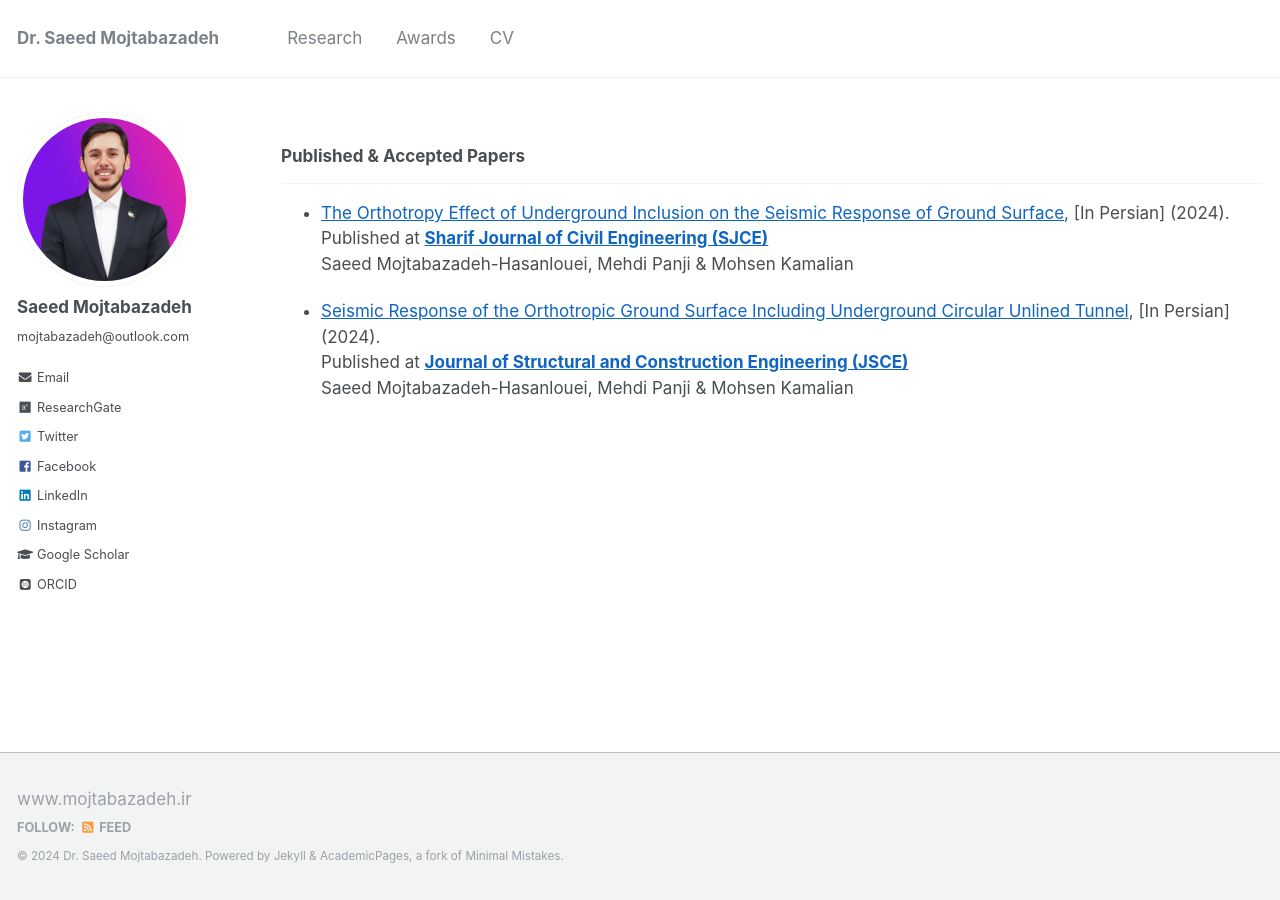
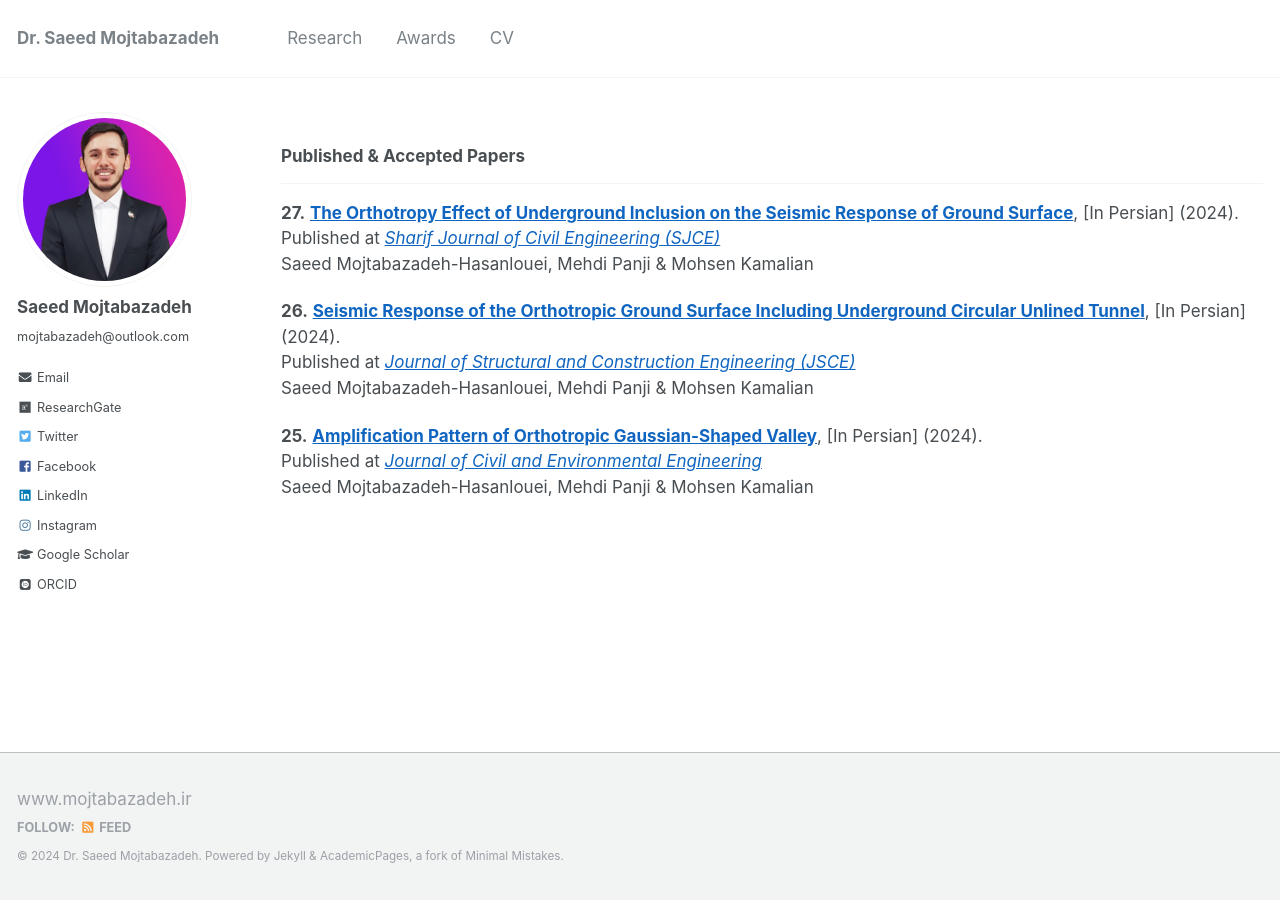
Before and after one commit to mojtabazadeh/mojtabazadeh.github.io, a Jekyll site: the page built from _pages/research.md, in a window 1280 px wide. Built offline with Jekyll 4.4.1, drawn with Linux system fonts in a browser that asks for light colours; some web fonts are replaced.

Commit message:
Update research.md

```diff
--- a/_pages/research.md
+++ b/_pages/research.md
@@ -7,10 +7,15 @@ author_profile: true
 
 ### Published & Accepted Papers
 ___
-* [The Orthotropy Effect of Underground Inclusion on the Seismic Response of Ground Surface](https://drive.google.com/file/d/1gZ8aF2_FtYW0XBLlXkPnH97Sx1cUNRxv/view?usp=drive_link), [In Persian] (2024).
-  Published at [**Sharif Journal of Civil Engineering (SJCE)**](https://sjce.journals.sharif.edu/article_23630.html?lang=en)
+**27.** **[The Orthotropy Effect of Underground Inclusion on the Seismic Response of Ground Surface](https://drive.google.com/file/d/1gZ8aF2_FtYW0XBLlXkPnH97Sx1cUNRxv/view?usp=drive_link)**, [In Persian] (2024).
+    Published at [*Sharif Journal of Civil Engineering (SJCE)*](https://sjce.journals.sharif.edu/article_23630.html?lang=en)
+    Saeed Mojtabazadeh-Hasanlouei, Mehdi Panji & Mohsen Kamalian
+
+**26.** **[Seismic Response of the Orthotropic Ground Surface Including Underground Circular Unlined Tunnel](https://drive.google.com/file/d/1hZ532hBk93MWAzn8dMg24jnVr2pg0ZNg/view?usp=drive_link)**, [In Persian] (2024).
+  Published at [*Journal of Structural and Construction Engineering (JSCE)*](https://www.jsce.ir/article_199086.html?lang=en)
   Saeed Mojtabazadeh-Hasanlouei, Mehdi Panji & Mohsen Kamalian
 
-* [Seismic Response of the Orthotropic Ground Surface Including Underground Circular Unlined Tunnel](https://drive.google.com/file/d/1hZ532hBk93MWAzn8dMg24jnVr2pg0ZNg/view?usp=drive_link), [In Persian] (2024).
-  Published at [**Journal of Structural and Construction Engineering (JSCE)**](https://www.jsce.ir/article_199086.html?lang=en)
+
+**25.** **[Amplification Pattern of Orthotropic Gaussian-Shaped Valley](https://drive.google.com/file/d/1Dhk2E0jdDNf3Q8TJwtjSakRpXobQ5PgH/view?usp=drive_link)**, [In Persian] (2024).
+  Published at [*Journal of Civil and Environmental Engineering*](https://ceej.tabrizu.ac.ir/article_18068.html?lang=en)
   Saeed Mojtabazadeh-Hasanlouei, Mehdi Panji & Mohsen Kamalian
```
